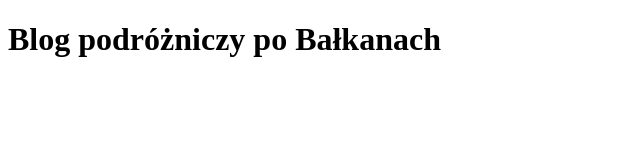
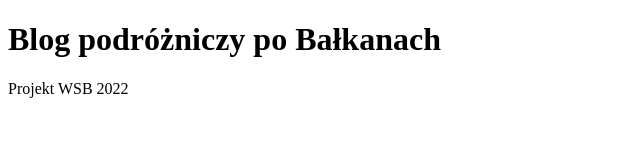
Before and after one commit to Fumileq/Projekt-WSB, a plain HTML site: page index.html in a window 1280 px wide. Shown: the whole page, without its empty margins (0-640 px from the left). Drawn offline with Linux system fonts and the light colour scheme.

Commit message:
dodaj stopke

```diff
--- a/index.html
+++ b/index.html
@@ -8,5 +8,9 @@
 </head>
 <body>
     <h1>Blog podróżniczy po Bałkanach</h1>
+
+    <footer>
+        <p>Projekt WSB 2022</p>
+    </footer>
 </body>
 </html>
```
